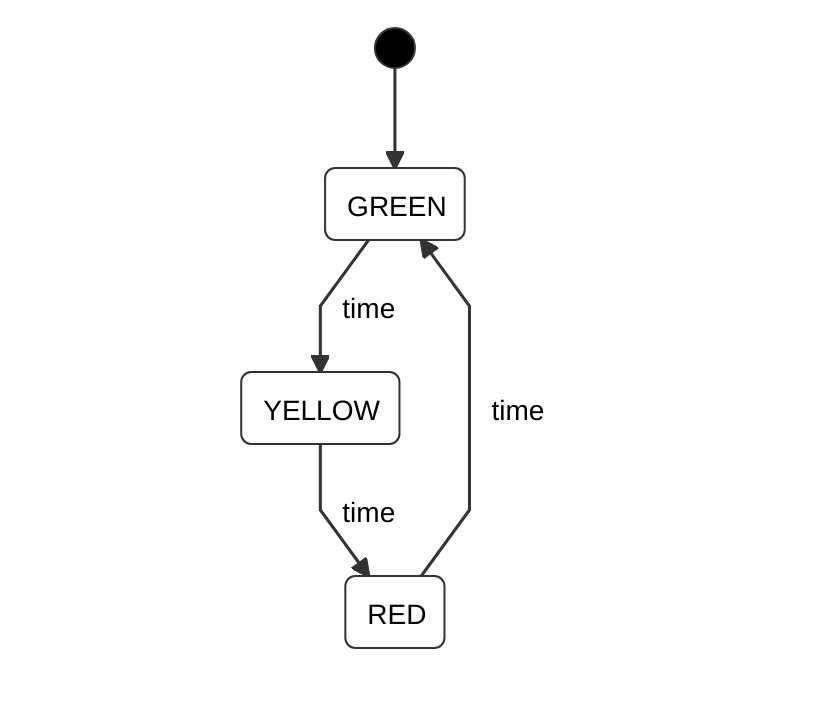
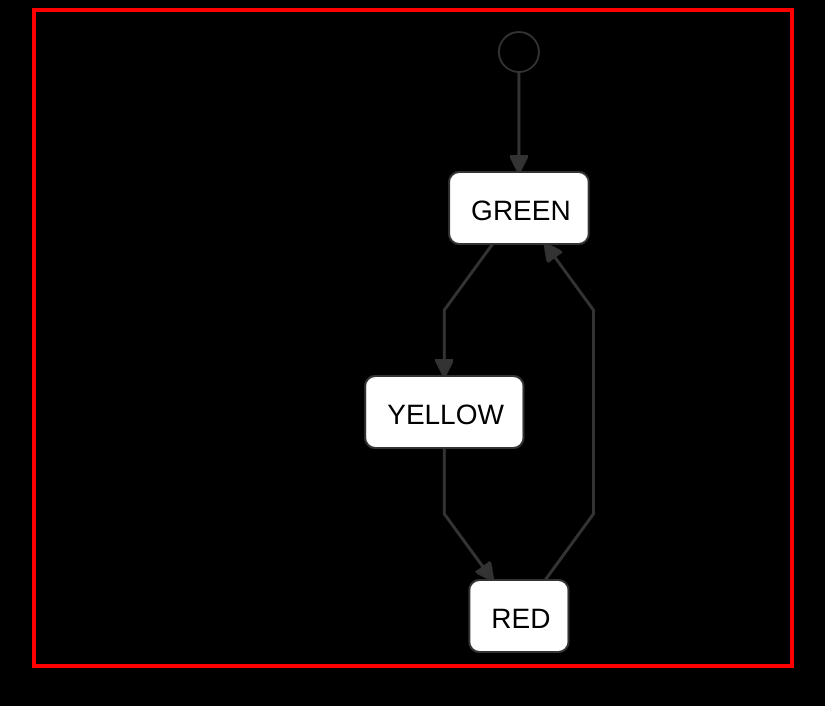
Before and after one commit to diegoperezm/simple-machine-config-xstate, a website: page examples/browser/trafficlights/index.html in a window 1280 px wide. Shown: the whole page, without its empty margins (96-921 px from the left). Drawn offline with Linux system fonts and the light colour scheme.

Commit message:
Add minimal style to example.

```diff
--- a/examples/browser/trafficlights/css/style.css
+++ b/examples/browser/trafficlights/css/style.css
@@ -1,14 +1,45 @@
+html {
+ box-sizing: border-box;
+}
+*, *:before, *:after {
+  box-sizing: inherit;
+}
+
 body {
    font: 300 14px 'Helvetica Neue', Helvetica;
+	 background-color: #000;
  }
 
+.container {
+		margin:     0 auto;
+		max-width:  1024px;
+		height:     100%;
+}
+
+.content {
+		display: grid;
+ 	 grid-template-columns: repeat(12, 10vh);
+		grid-template-rows:    repeat(4, 20vh);
+		grid-gap: 1%;
+    width:   100%;
+	  height:  100%;
+}
+
+.graph {
+		grid-column: 1/10;
+		border: 4px solid red ;
+    max-width:   95%;
+	  min-height:  100%;
+}
+
+
 .node rect {
- stroke: #333;
- fill: #fff;
+    stroke: #333;
+    fill: #fff;
 }
 
 .edgePath path {
- stroke: #333;
- fill: #333;
- stroke-width: 1.5px;
+    stroke: #333;
+		fill: #333;
+    stroke-width: 1.5px;
 }
--- a/examples/browser/trafficlights/index.html
+++ b/examples/browser/trafficlights/index.html
@@ -9,9 +9,11 @@
     <link rel="stylesheet" href="css/style.css">
 </head>
 <body>
-  <div>
-    <svg width=960 height=600><g/></svg>
-  </div>
+	<div class="container">
+      <div class="content">
+          <svg class="graph" width="960" height="600"><g/></svg>
+      </div>
+	</div>
   <script src="js/xstate.js"></script>
   <script src="js/d3.v5.min.js"></script>
   <script src="js/dagre-d3.min.js"></script>
```
